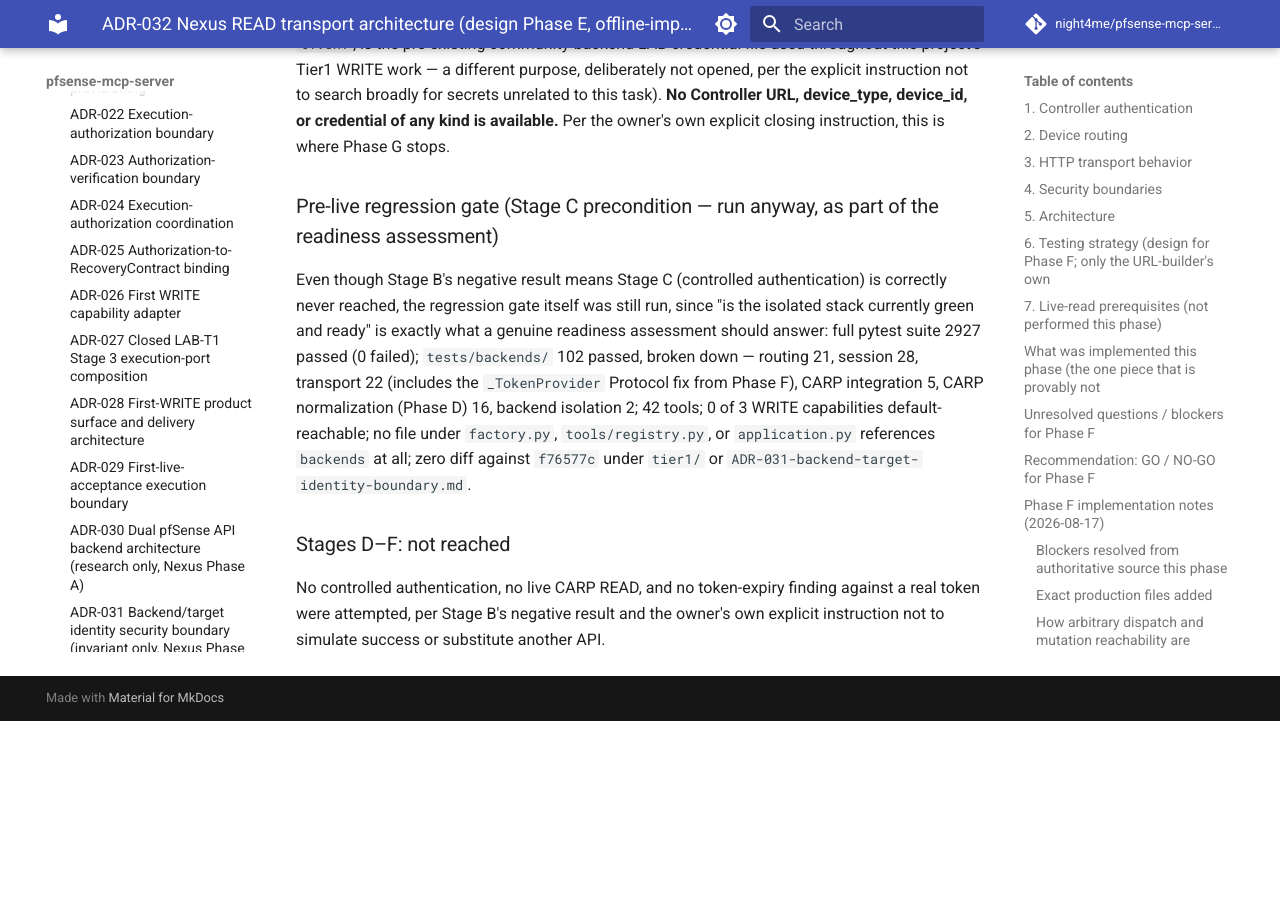
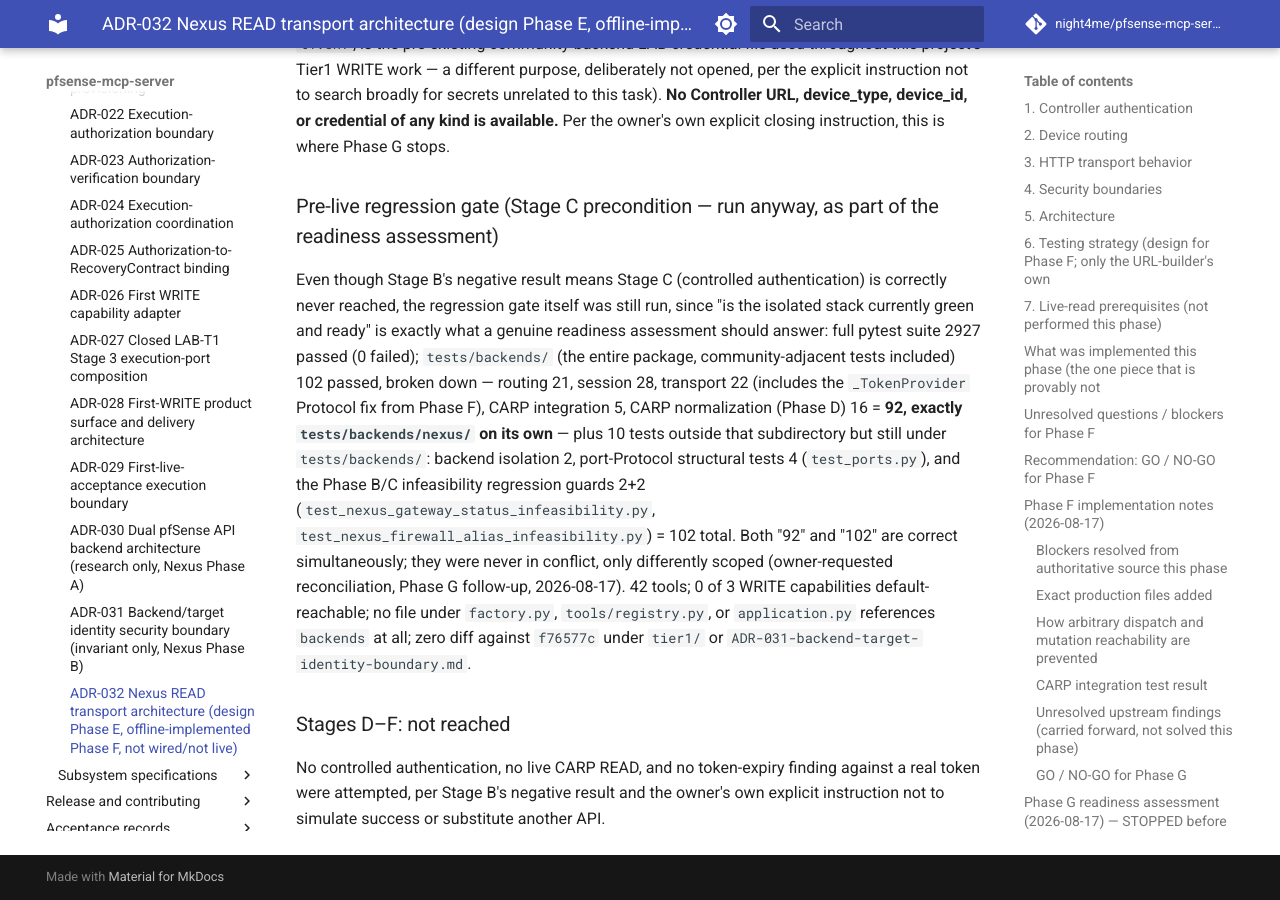
Before and after one commit to night4me/pfsense-mcp-server, an MkDocs documentation site: the page built from docs/adr/ADR-032-nexus-read-transport-architecture.md, in a window 1280 px wide and 900 px high, scrolled down 16167 px. Built offline with MkDocs 1.6.1 and Material for MkDocs 9.7.7, drawn with Linux system fonts in a browser that asks for light colours; comment, search, counter and statistics services are not loaded; before the commit the page ends 16888 px from its top, so only the background shows below that.

Commit message:
docs(nexus): reconcile ADR-032's 102 vs 92 offline-test counts
Owner-requested precision check after Phase G. Both numbers were
always correct -- 102 is the entire tests/backends/ package, 92 is
tests/backends/nexus/ alone -- but ADR-032's own itemized breakdown
of "102" only summed to 94 (it omitted test_ports.py's 4 structural
tests and the two Phase B/C infeasibility regression guards' 4
tests). Corrected the breakdown to actually sum to 102 and made the
92-vs-102 scope distinction explicit so it can't read as a
discrepancy again. No code changed; pytest counts unaffected.

Co-Authored-By: Claude Sonnet 5 <noreply@anthropic.com>
Claude-Session: https://claude.ai/code/session_01FctdZTKqbZoKYt8YY5TmzW

```diff
--- a/docs/adr/ADR-032-nexus-read-transport-architecture.md
+++ b/docs/adr/ADR-032-nexus-read-transport-architecture.md
@@ -768,10 +768,19 @@ Even though Stage B's negative result means Stage C (controlled
 authentication) is correctly never reached, the regression gate itself
 was still run, since "is the isolated stack currently green and ready"
 is exactly what a genuine readiness assessment should answer: full
-pytest suite 2927 passed (0 failed); `tests/backends/` 102 passed,
-broken down — routing 21, session 28, transport 22 (includes the
-`_TokenProvider` Protocol fix from Phase F), CARP integration 5, CARP
-normalization (Phase D) 16, backend isolation 2; 42 tools; 0 of 3
+pytest suite 2927 passed (0 failed); `tests/backends/` (the entire
+package, community-adjacent tests included) 102 passed, broken down —
+routing 21, session 28, transport 22 (includes the `_TokenProvider`
+Protocol fix from Phase F), CARP integration 5, CARP normalization
+(Phase D) 16 = **92, exactly `tests/backends/nexus/` on its own** —
+plus 10 tests outside that subdirectory but still under
+`tests/backends/`: backend isolation 2, port-Protocol structural
+tests 4 (`test_ports.py`), and the Phase B/C infeasibility regression
+guards 2+2 (`test_nexus_gateway_status_infeasibility.py`,
+`test_nexus_firewall_alias_infeasibility.py`) = 102 total. Both "92"
+and "102" are correct simultaneously; they were never in conflict,
+only differently scoped (owner-requested reconciliation, Phase G
+follow-up, 2026-08-17). 42 tools; 0 of 3
 WRITE capabilities default-reachable; no file under `factory.py`,
 `tools/registry.py`, or `application.py` references `backends` at all;
 zero diff against `f76577c` under `tier1/` or
```
